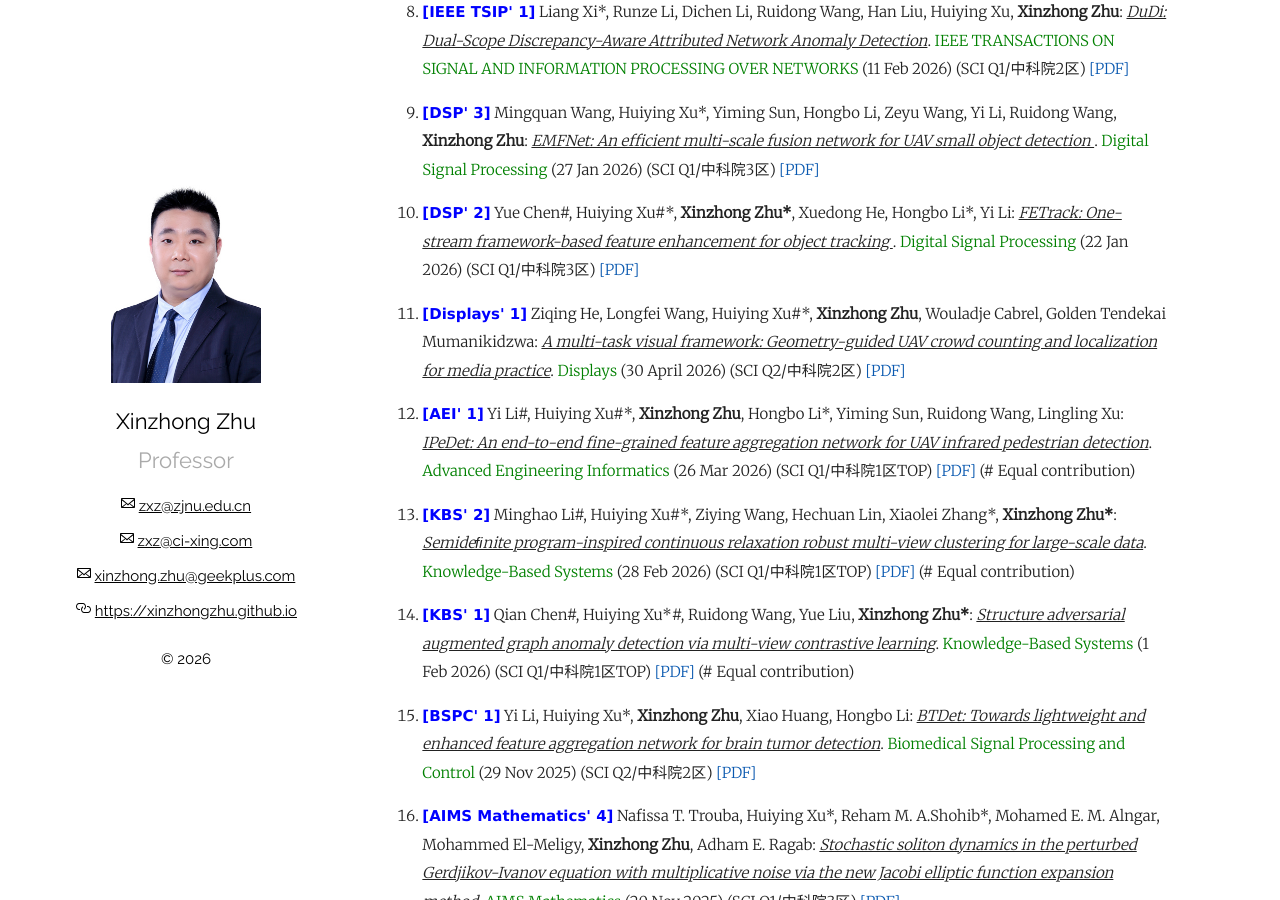
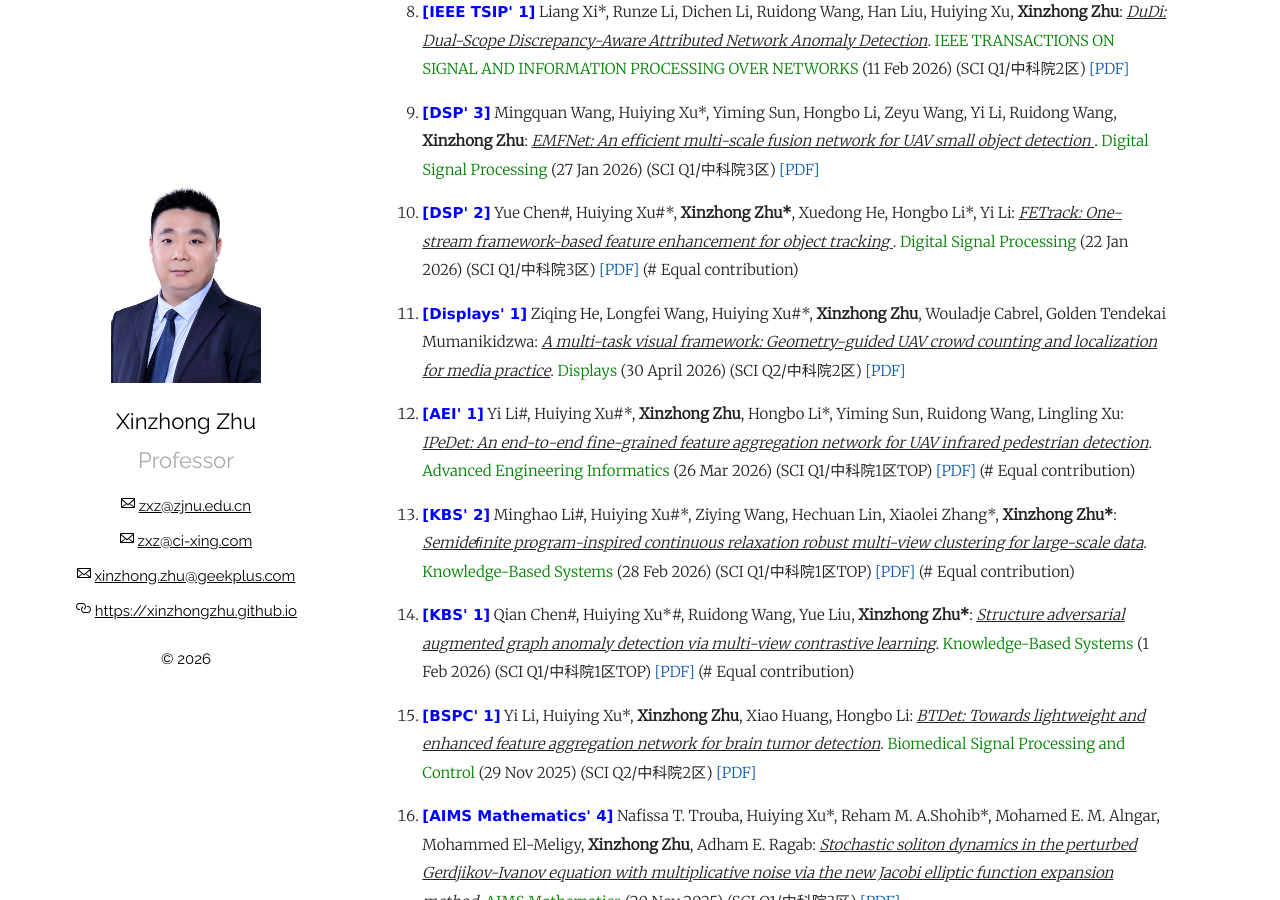
Before and after one commit to xinzhongzhu/xinzhongzhu.github.io, a Jekyll site: the page built from index.md, in a window 1280 px wide and 900 px high, scrolled down 1652 px. Built offline with Jekyll 4.4.1, drawn with Linux system fonts in a browser that asks for light colours.

Commit message:
Update index.md

```diff
--- a/index.md
+++ b/index.md
@@ -39,7 +39,7 @@ Please drop me a message by email: <u>zxz@zjnu.edu.cn</u> or <u>zxz@ci-xing.com<
 
 <p style="margin-top: 8px;"><li><font face="verdana" color="blue"><b>[DSP' 3]</b></font> Mingquan Wang, Huiying Xu*, Yiming Sun, Hongbo Li, Zeyu Wang, Yi Li, Ruidong Wang, <b>Xinzhong Zhu</b>: <i><u> EMFNet: An efficient multi-scale fusion network for UAV small object detection </u></i>. <font color="green"> Digital Signal Processing </font> (27 Jan 2026) (SCI Q1/中科院3区) <a href = "https://xinzhongzhu.github.io/document/EMFNet.pdf">[PDF]</a>  </li></p>
 
-<p style="margin-top: 8px;"><li><font face="verdana" color="blue"><b>[DSP' 2]</b></font> Yue Chen#, Huiying Xu#*, <b>Xinzhong Zhu*</b>, Xuedong He, Hongbo Li*, Yi Li: <i><u> FETrack: One-stream framework-based feature enhancement for object tracking </u></i>. <font color="green"> Digital Signal Processing </font> (22 Jan 2026) (SCI Q1/中科院3区) <a href = "https://xinzhongzhu.github.io/document/FETrack.pdf">[PDF]</a>  </li></p>
+<p style="margin-top: 8px;"><li><font face="verdana" color="blue"><b>[DSP' 2]</b></font> Yue Chen#, Huiying Xu#*, <b>Xinzhong Zhu*</b>, Xuedong He, Hongbo Li*, Yi Li: <i><u> FETrack: One-stream framework-based feature enhancement for object tracking </u></i>. <font color="green"> Digital Signal Processing </font> (22 Jan 2026) (SCI Q1/中科院3区) <a href = "https://xinzhongzhu.github.io/document/FETrack.pdf">[PDF]</a> (# Equal contribution) </li></p>
 
 
 <p style="margin-top: 8px;"><li><font face="verdana" color="blue"><b>[Displays' 1]</b></font> Ziqing He, Longfei Wang, Huiying Xu#*, <b>Xinzhong Zhu</b>, Wouladje Cabrel, Golden Tendekai Mumanikidzwa: <i><u> A multi-task visual framework: Geometry-guided UAV crowd counting and localization for media practice</u></i>. <font color="green"> Displays</font> (30 April 2026) (SCI Q2/中科院2区) <a href = "https://xinzhongzhu.github.io/document/A multi-task visual framework Geometry-guided UAV crowd counting andlocalization for media practice.pdf">[PDF]</a>  </li></p>
```
